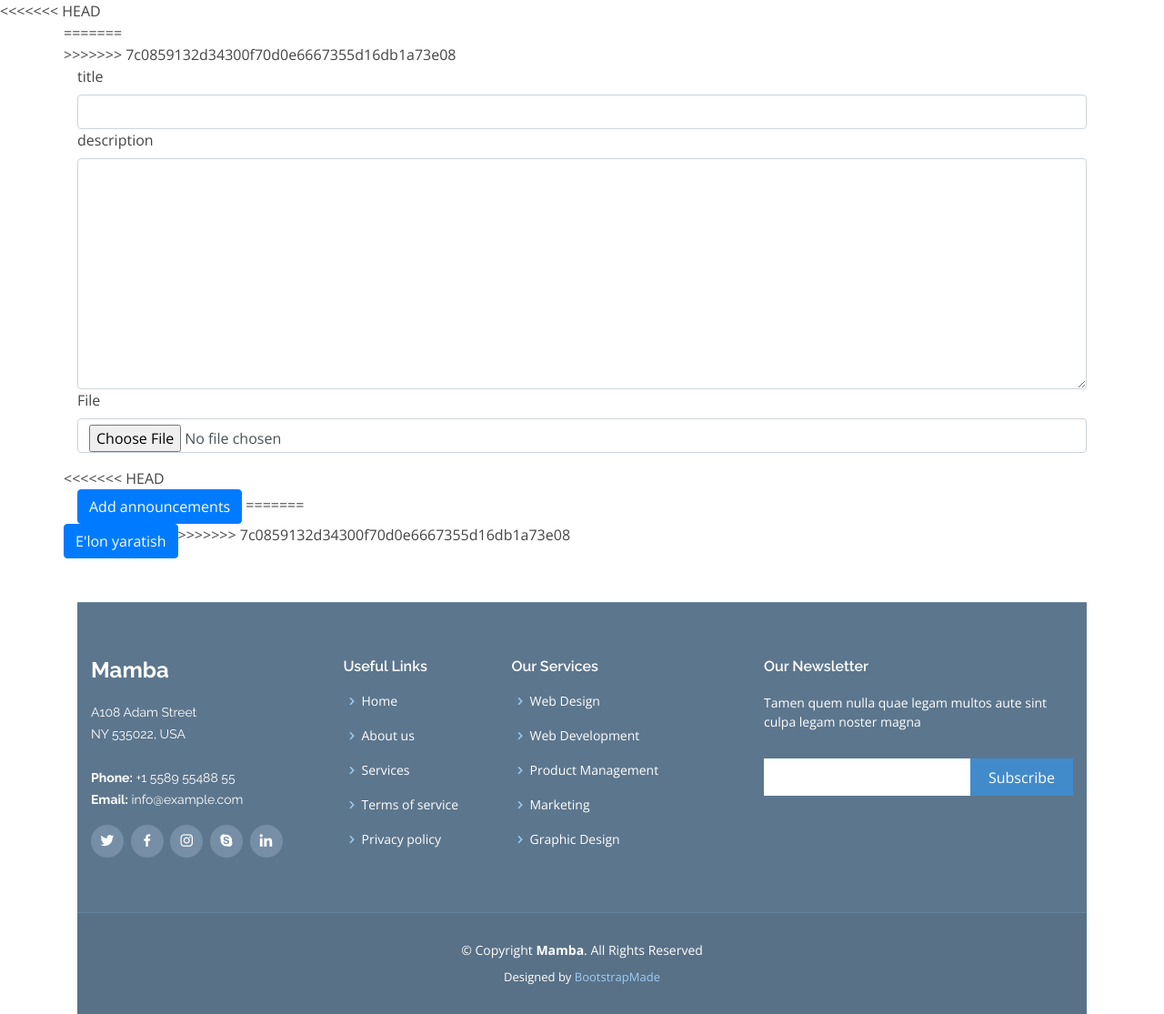
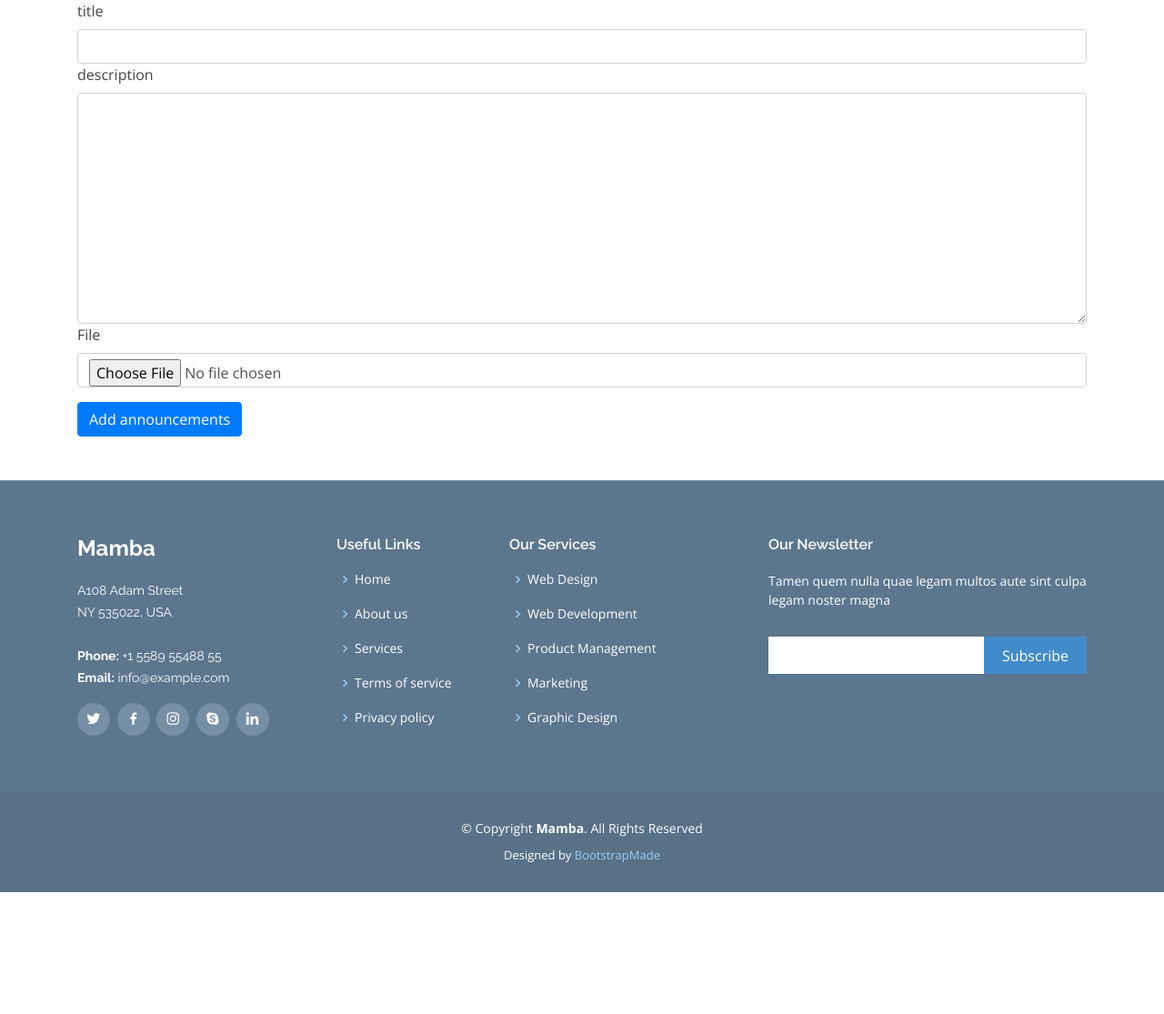
Before and after one commit to RavshanjonA/startup, a Django app: template templates/announcement.html in a window 1280 px wide. Shown: the part 113-1228 px from the top of the page at 91% size. After the commit the page ends 1094 px from the top, so only its background shows below. Run offline with Django 3.2, Linux system fonts and the light colour scheme; the template is opened without the code that fills it, so the values that code supplies are empty; some libraries are stand-ins or nearby versions.

Commit message:
annoucement.html dagi ortiqcha teglar o'chirildi

```diff
--- a/templates/announcement.html
+++ b/templates/announcement.html
@@ -3,35 +3,22 @@
 {% block title %} Announcement page {% endblock %}
 {% block body %}
 
-<<<<<<< HEAD
-<div class="container">
+
+    <div class="container">
         <form action="{% url 'announcement' %}" method="POST" enctype="multipart/form-data" class='pb-5'>
-        {% csrf_token %}
-        <div class="row">
-=======
-    <div class="container">
-        <form action="{% url 'announcement' %}" method="POST" enctype="multipart/form-data">
             {% csrf_token %}
             <div class="row">
->>>>>>> 7c0859132d34300f70d0e6667355d16db1a73e08
                 <div class="col-12 form-group" id="left">
-
                     <label for="title">title</label>
                     <input type="text" class="form-control" name="title" id="title" required>
                     <label for="description">description</label>
                     <textarea class="form-control" name="description" id="description" required cols="30"
                               rows="10"></textarea>
-
                     <label for="file">File</label>
                     <input type="file" class="form-control " name="file" id="file" required>
                 </div>
-<<<<<<< HEAD
-        </div>
-        <button type="submit" class="btn btn-primary" style="font-size: medium;">Add announcements</button>
-=======
             </div>
-            <button type="submit" class="btn btn-primary" style="font-size: medium;">E'lon yaratish</button>
->>>>>>> 7c0859132d34300f70d0e6667355d16db1a73e08
+            <button type="submit" class="btn btn-primary" style="font-size: medium;">Add announcements</button>
         </form>
 
     </div>
```
